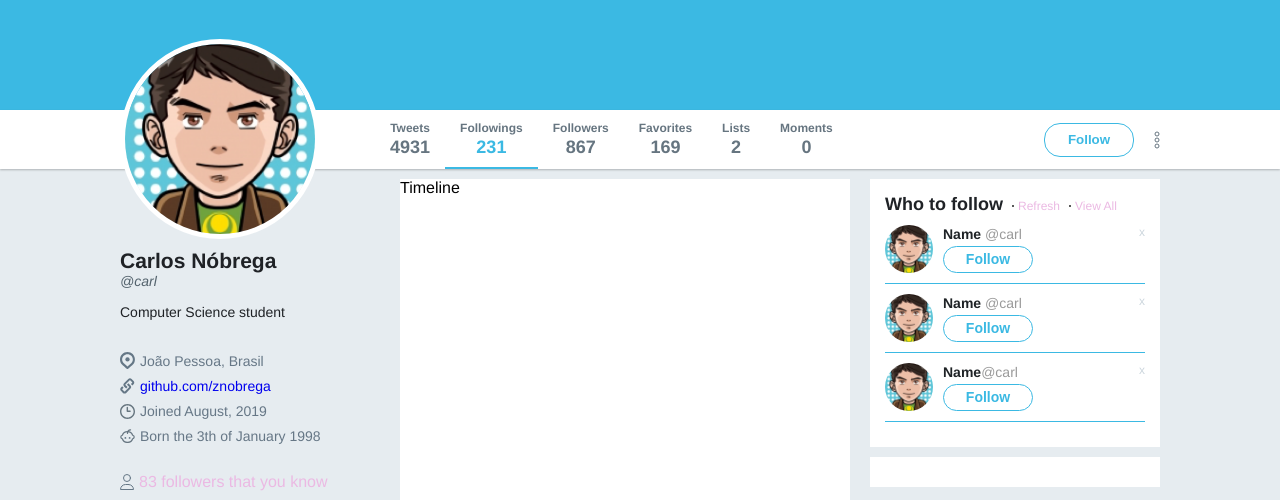
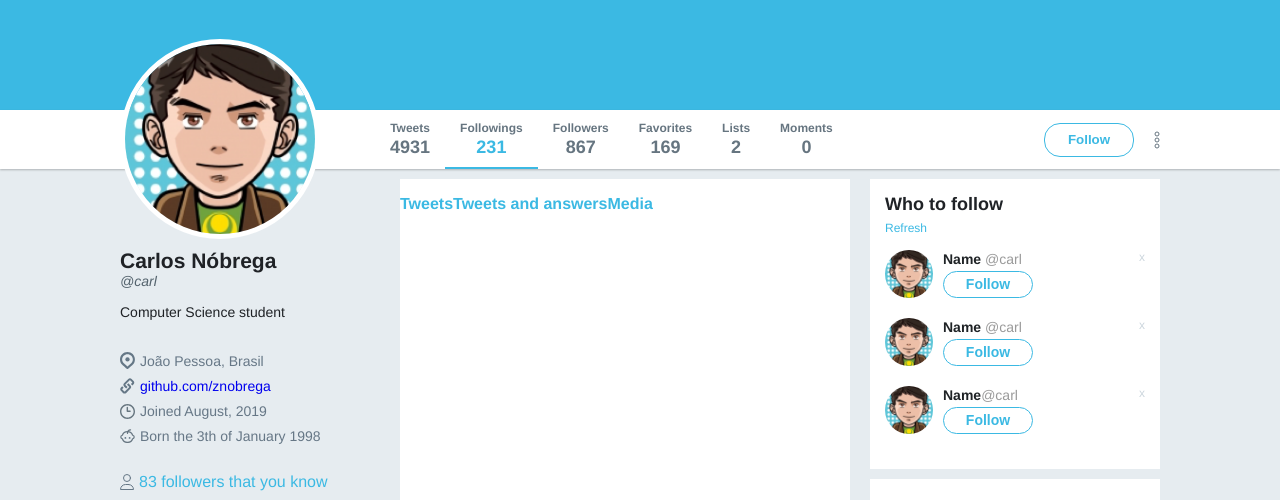
Before and after one commit to znobrega/twitter-flexbox, a plain HTML site: page index.html in a window 1280 px wide. Shown: the part 236-736 px from the top of the page. Drawn offline with Linux system fonts and the light colour scheme.

Commit message:
righ-menu finished

```diff
--- a/index.html
+++ b/index.html
@@ -119,7 +119,15 @@
           </div>
         </aside>
 
-        <section class="timeline">Timeline</section>
+        <section class="timeline">
+          <nav class="nav-timeline">
+            <ul>
+              <li><a href="">Tweets</a></li>
+              <li><a href="">Tweets and answers</a></li>
+              <li><a href="">Media</a></li>
+            </ul>
+          </nav>
+        </section>
 
 
         <aside class="widgets">
@@ -127,7 +135,6 @@
             <div class="title">
               <strong>Who to follow</strong>
               <a href="">Refresh</a>
-              <a href="">View All</a>
             </div>
             <ul>
               <li>
--- a/main.css
+++ b/main.css
@@ -237,7 +237,7 @@ div.main-content div aside#profile p {
 }
 
 div.main-content div aside#profile div strong a {
-  color: #eBB9E3;
+  color: #3bb9e3;
   margin-left: 5px;
 }
 
@@ -254,7 +254,13 @@ div.main-content div aside#profile ul li {
   margin-bottom: 9px;
 
   display: flex;
+  justify-content: flex-start;
   align-items: center;
+}
+
+div.main-content div aside#profile ul li span {
+  display: flex;
+  align-self: center;
 }
 
 div.main-content div aside#profile ul li img {
@@ -306,6 +312,25 @@ div.main-content div .timeline {
   margin: 10px 20px;
 }
 
+div.main-content div .timeline .nav-timeline {
+  height: 50px;
+  display: flex;
+  align-items: center;
+}
+
+div.main-content div .timeline .nav-timeline ul {
+  display: flex;
+  justify-content: space-around;
+  justify-content: space-between;
+  list-style-type: none;
+}
+
+div.main-content div .timeline .nav-timeline ul li a {
+  text-decoration: none;
+  color: #3bb9e3;
+  font-weight: bold;
+}
+
 div.main-content div aside.widgets {
   width: 290px;
 }
@@ -328,24 +353,10 @@ div.main-content div aside.widgets .widget .title strong {
 }
 
 div.main-content div aside.widgets .widget .title a {
-  color: #eBB9E3;
+  color: #3bb9e3;
   font-size: 12px;
   text-decoration: none;
-  position: relative;
-  padding-left: 15px;
-}
-
-div.main-content div aside.widgets .widget .title a::before {
-  content:'';
-  width: 2px;
-  height: 2px;
-  border-radius: 50%;
-  background: #222;
-  left: 4px;
-  top: 6px;
-  margin-right: 5px;
-  margin-left: 5px;
-  position: absolute;
+  margin: 6px 0 5px 0;
 }
 
 div.main-content div aside.widgets .follow ul {
@@ -353,10 +364,14 @@ div.main-content div aside.widgets .follow ul {
   margin-top: 10px;
 }
 
+div.main-content div aside.widgets .follow .title {
+  display: flex;
+  flex-direction: column;
+}
+
 div.main-content div aside.widgets .follow ul li {
   display: flex;
   justify-content: space-between;
-  border-bottom: 1px solid #3bb9e3;
   padding-bottom: 10px;
   margin-bottom: 10px;
 }
```
